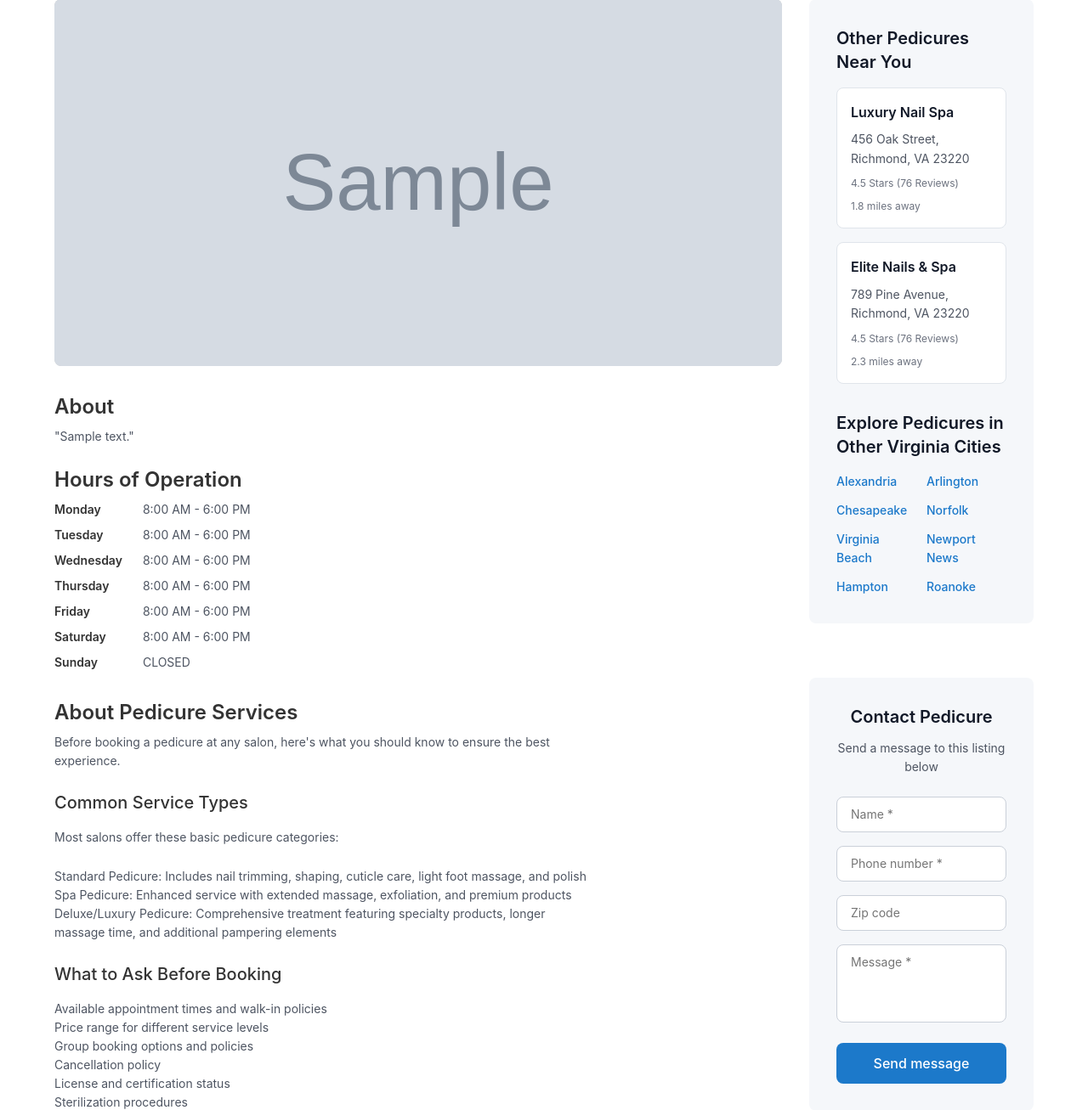
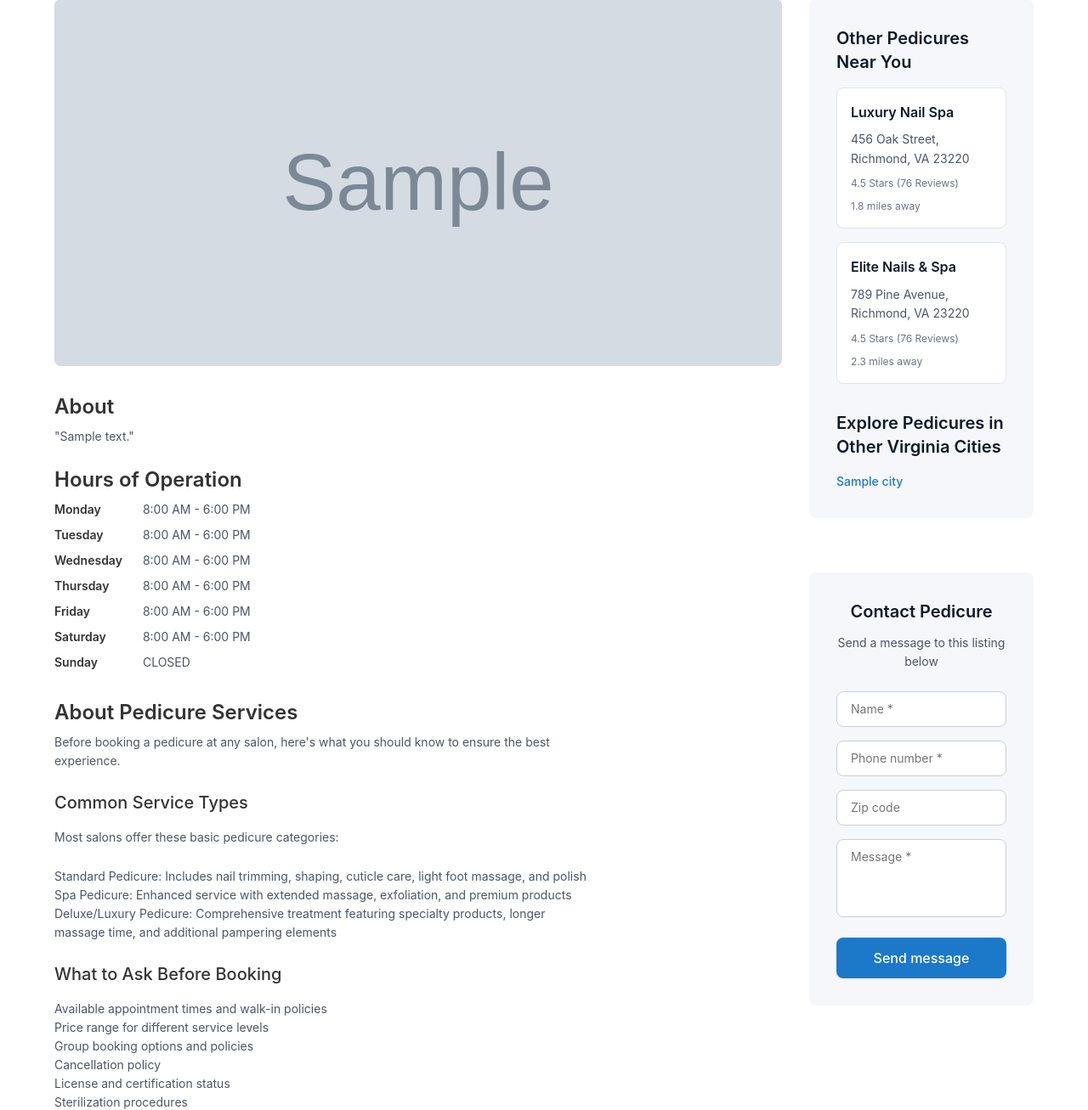
Before and after one commit to qrkedupwhiteboy/pedicure-nearme, a Flask app: template templates/listing.html in a window 1280 px wide. Shown: the part 317-1624 px from the top of the page at 85% size. Run offline with Flask 3, Linux system fonts and the light colour scheme; the template is opened without the code that fills it: most values are stand-ins (such as "Sample title", 1, 10 or a date in 2020); grey boxes marked "Sample" are stand-in pictures; some libraries are stand-ins or nearby versions.

Commit message:
feat: Add dynamic nearby listings and state city links to listing page

```diff
--- a/app.py
+++ b/app.py
@@ -262,10 +262,38 @@ def listing_page(listing_id):
     """Display a single pedicure listing"""
     session = Session()
     try:
+        # Get the main listing
         listing = session.query(PedicureListing).get(listing_id)
         if not listing:
             abort(404)
-        return render_template('listing.html', listing=listing)
+
+        # Get nearby listings in same zipcode, ordered by rating
+        nearby_listings = session.query(PedicureListing).filter(
+            PedicureListing.zip_code == listing.zip_code,
+            PedicureListing.id != listing_id,
+            PedicureListing.coordinates.isnot(None)
+        ).order_by(
+            PedicureListing.rating.desc()
+        ).limit(2).all()
+
+        # Get cities in the same state that have listings
+        cities_in_state = session.query(
+            PedicureListing.city
+        ).filter(
+            PedicureListing.state == listing.state,
+            PedicureListing.city.isnot(None)
+        ).group_by(
+            PedicureListing.city
+        ).order_by(
+            PedicureListing.city
+        ).all()
+
+        cities_in_state = [city[0] for city in cities_in_state]  # Unpack from tuples
+
+        return render_template('listing.html',
+                             listing=listing,
+                             nearby_listings=nearby_listings,
+                             cities_in_state=cities_in_state)
     finally:
         session.close()
 
--- a/templates/listing.html
+++ b/templates/listing.html
@@ -327,14 +327,10 @@
             <div class="state-cities">
                 <h3 class="state-cities-heading">Explore Pedicures in Other Virginia Cities</h3>
                 <div class="cities-grid">
-                    <a href="#" class="nav-regular">Alexandria</a>
-                    <a href="#" class="nav-regular">Arlington</a>
-                    <a href="#" class="nav-regular">Chesapeake</a>
-                    <a href="#" class="nav-regular">Norfolk</a>
-                    <a href="#" class="nav-regular">Virginia Beach</a>
-                    <a href="#" class="nav-regular">Newport News</a>
-                    <a href="#" class="nav-regular">Hampton</a>
-                    <a href="#" class="nav-regular">Roanoke</a>
+                    {% for city in cities_in_state %}
+                        <a href="{{ url_for('city_listings', city=city.lower().replace(' ', '-')) }}"
+                           class="nav-regular">{{ city }}</a>
+                    {% endfor %}
                 </div>
             </div>
         </div>
@@ -400,6 +396,22 @@
             const distance = R * c;
 
             distanceSpan.textContent = `${distance.toFixed(1)} mi`;
+
+            // Calculate distances for nearby listings
+            document.querySelectorAll('.nearby-card-distance').forEach(span => {
+                const nearbyLat = parseFloat(span.dataset.lat);
+                const nearbyLon = parseFloat(span.dataset.lon);
+
+                const dLat = (nearbyLat - userLat) * Math.PI / 180;
+                const dLon = (nearbyLon - userLon) * Math.PI / 180;
+                const a = Math.sin(dLat/2) * Math.sin(dLat/2) +
+                          Math.cos(userLat * Math.PI / 180) * Math.cos(nearbyLat * Math.PI / 180) *
+                          Math.sin(dLon/2) * Math.sin(dLon/2);
+                const c = 2 * Math.atan2(Math.sqrt(a), Math.sqrt(1-a));
+                const distance = R * c;
+
+                span.textContent = `${distance.toFixed(1)} miles away`;
+            });
         }
     </script>
 </body>
```
